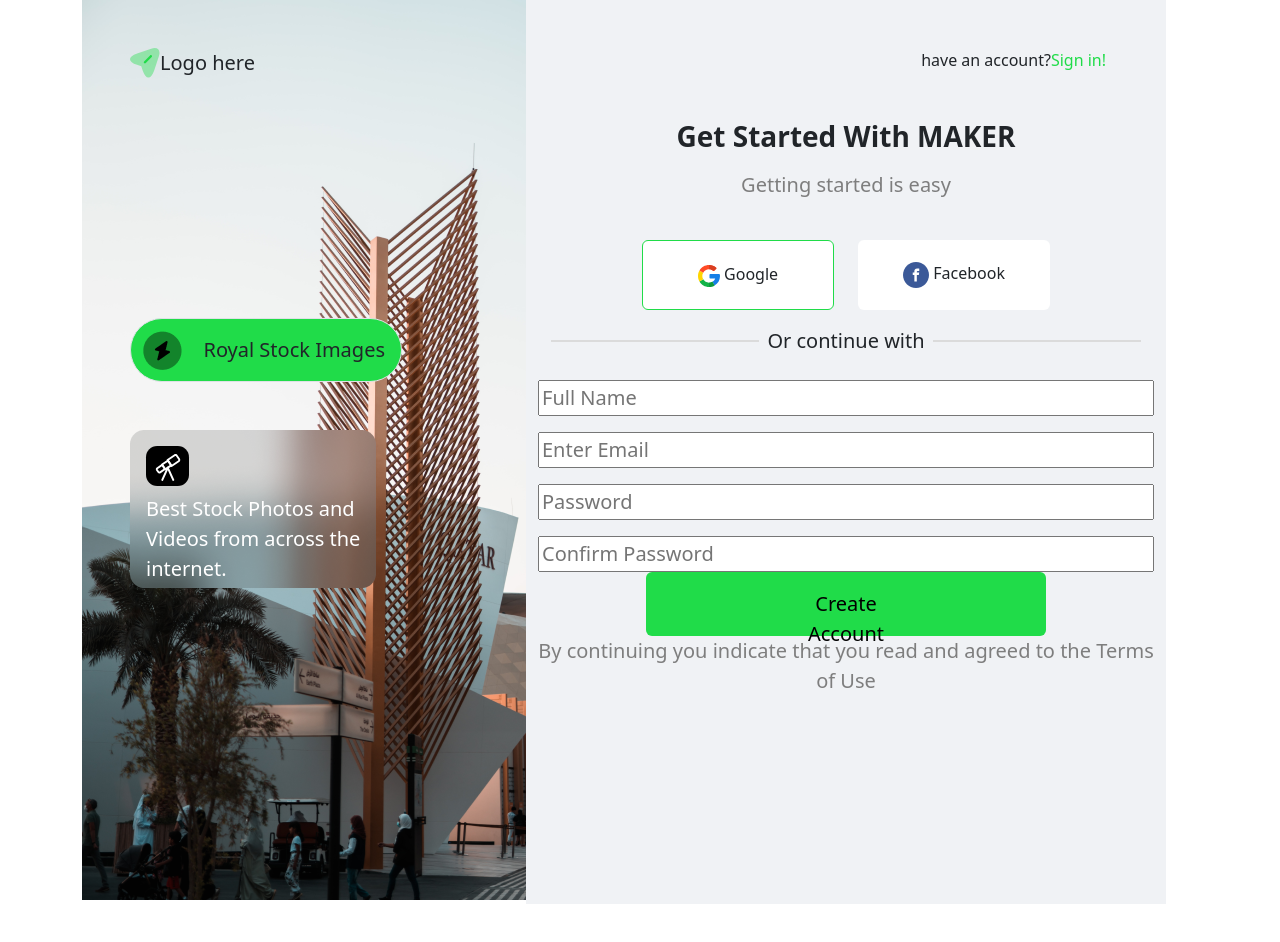
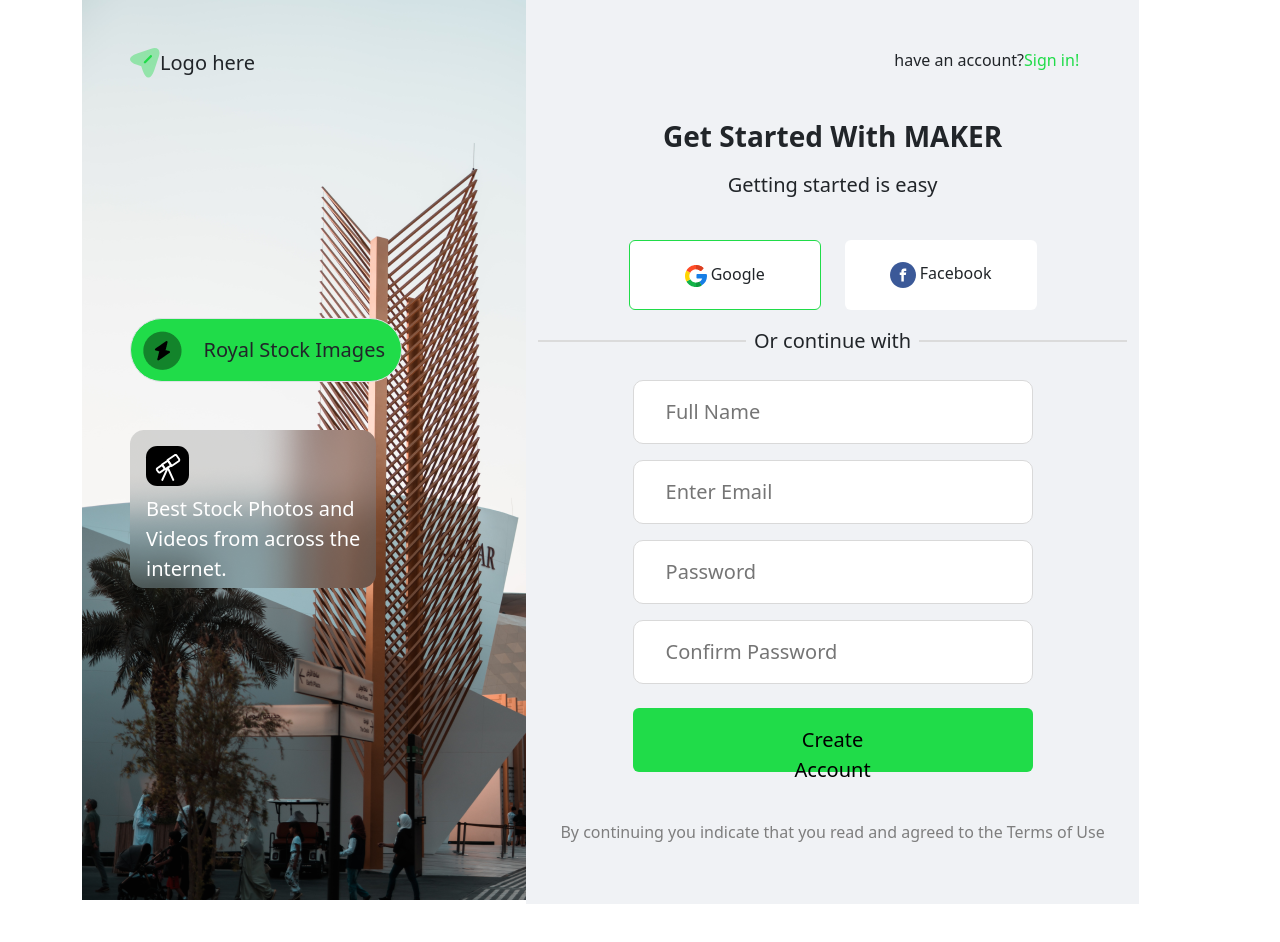
Before and after one commit to mahsasaedimehr/mahsasaedimehr, a plain HTML site: page index.html in a window 1280 px wide. Shown: the top 942 px of the page. Drawn offline with Linux system fonts and the light colour scheme.

Commit message:
complated project

```diff
--- a/css/reset.css
+++ b/css/reset.css
@@ -60,7 +60,7 @@
 
 .size{
     height: 56.5rem;
-    width: 40rem;
+    width: auto;
 }
 
 .col-6-p{
@@ -95,3 +95,16 @@
 .clr{
     color: #7E7E7E;
 }
+
+input[type="text"]
+{
+    width: 25rem;
+    height: 4rem;
+    border-radius: 10px;
+    border: 1px solid #D9D9D9;
+    padding-left: 2rem;
+}
+
+.font-size{
+    font-size: 1rem;
+}
--- a/index.html
+++ b/index.html
@@ -54,7 +54,7 @@
                 </div>
                 <div class="text-center">
                     <h3 class="fw-bold">Get Started With MAKER</h3>
-                    <p class="fs-5 py-2 clr">Getting started is easy</p>
+                    <p class="fs-5 py-2">Getting started is easy</p>
                     <div class="d-flex justify-content-center py-3 gap-4">
                         <button class="btn button bt">
                             <svg width="22" height="22" viewBox="0 0 22 22" fill="none" xmlns="http://www.w3.org/2000/svg">
@@ -97,7 +97,7 @@
                         <div class="line"></div>
                     </div>
 
-                    <div class="fs-5">
+                    <div class="fs-5 d-flex justify-content-center">
                         <form class="d-flex flex-column gap-3 mt-2">
                            <input type="text" placeholder="Full Name">
                            <input type="text" placeholder="Enter Email">
@@ -106,8 +106,8 @@
                         </form>
                     </div>
 
-                    <button class="fs-5 btn button-green">Create Account</button>
-                    <p class="fs-5 clr">By continuing you indicate that you read and agreed to the Terms of Use</p>
+                    <button class="fs-5 btn button-green my-4">Create Account</button>
+                    <p class="font-size clr my-4">By continuing you indicate that you read and agreed to the Terms of Use</p>
                 </div>
             </div>
         </div>
```
